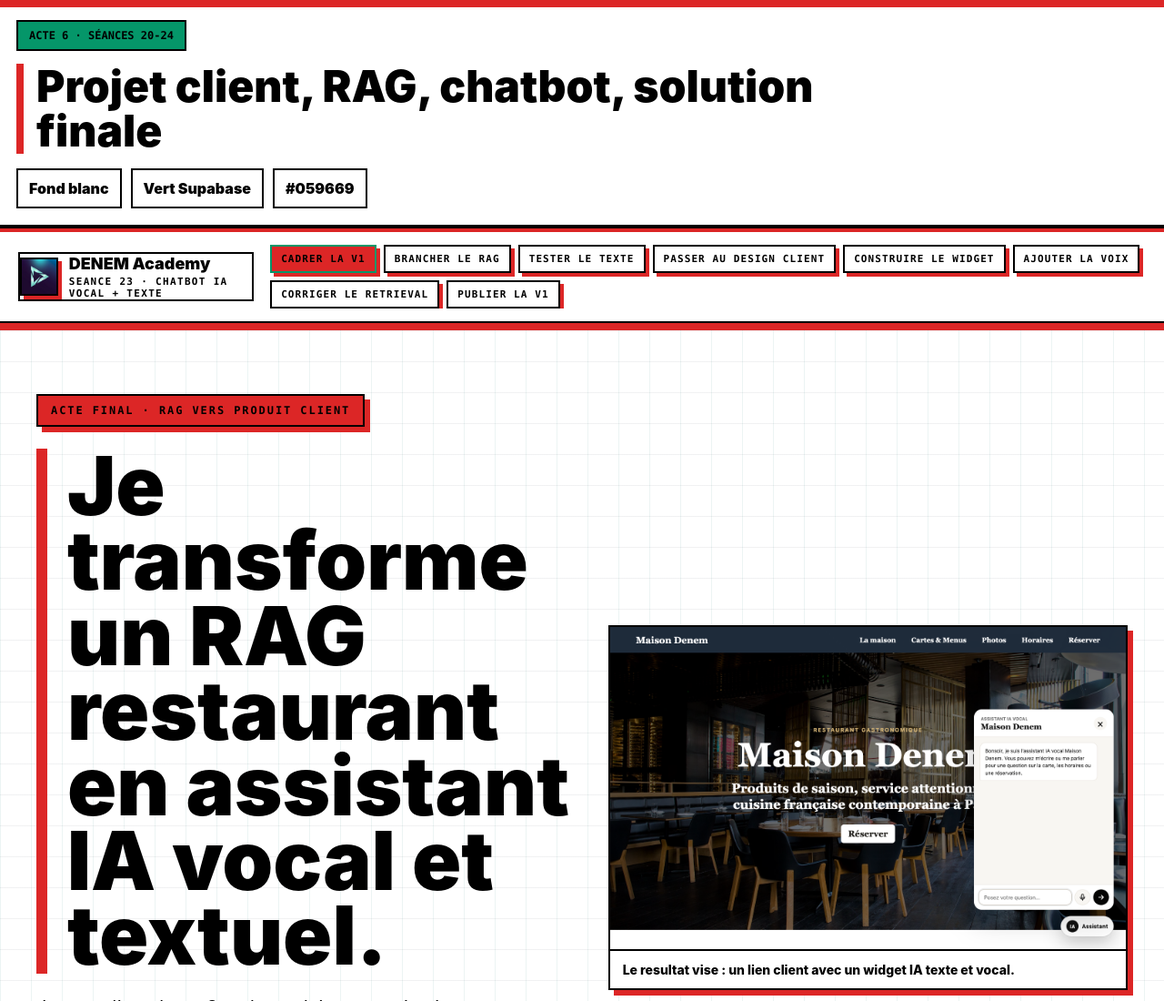
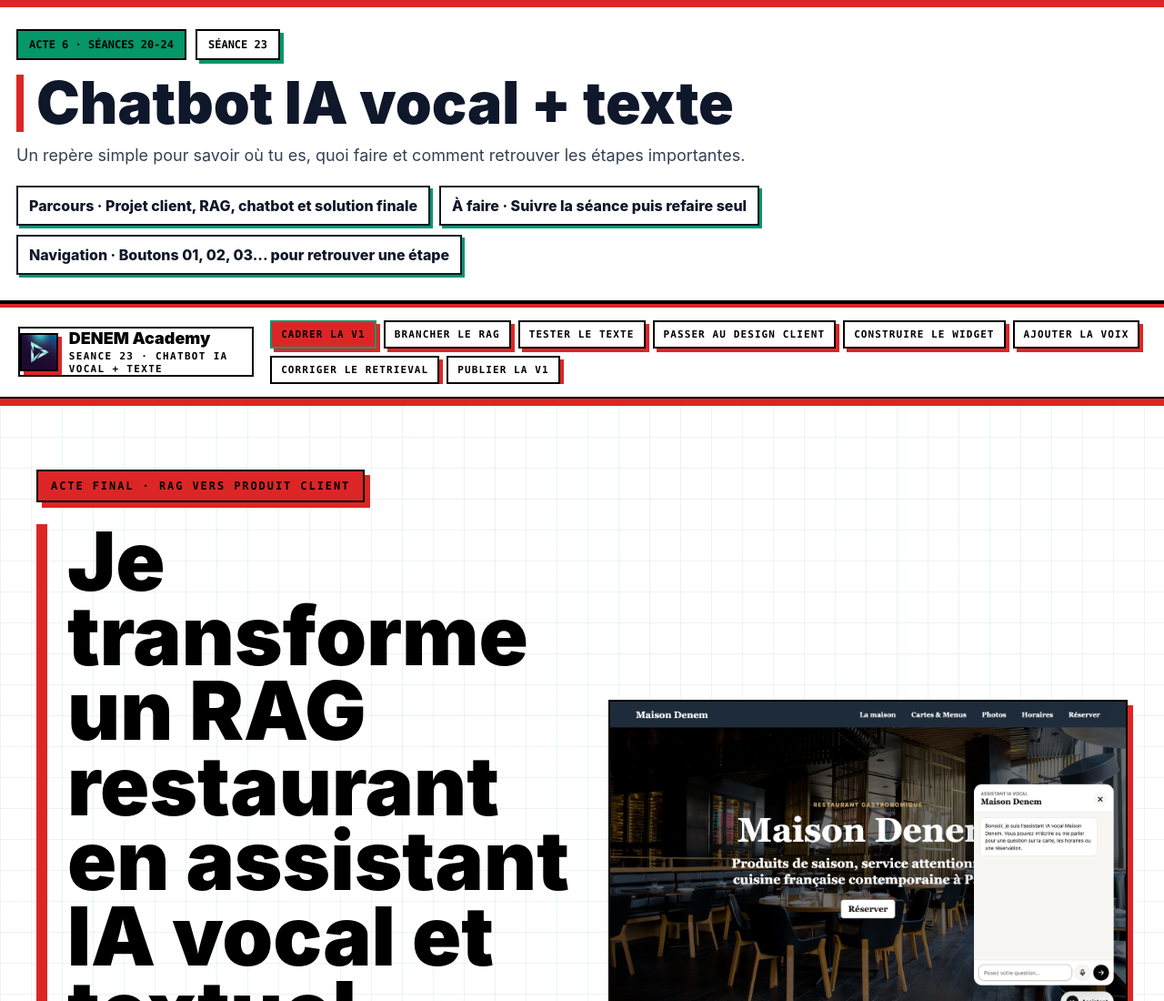
Before and after one commit to DenemAcademy/seance-23-chatbot-ia-vocal-texte, a plain HTML site: page index.html in a window 1280 px wide. Shown: the top 1100 px of the page at 91% size. Drawn offline with Linux system fonts and the light colour scheme.

Commit message:
Improve student-facing support header

```diff
--- a/index.html
+++ b/index.html
@@ -125,8 +125,8 @@
   }
 }
 </style>
-<!-- DENEM three-color act theme -->
-<style id="denem-three-color-act-theme">
+<!-- DENEM support visual theme -->
+<style id="denem-support-visual-theme">
 :root {
   color-scheme: light;
   --denem-white: #FFFFFF;
@@ -601,23 +601,99 @@
 }
 </style>
 
+
+<style id="denem-student-header-cleanup">
+.denem-act-ribbon {
+  padding: 28px 18px !important;
+  background: #ffffff !important;
+}
+.denem-act-ribbon__inner {
+  max-width: 1320px !important;
+  margin: 0 auto !important;
+}
+.denem-act-ribbon__topline {
+  display: flex;
+  flex-wrap: wrap;
+  align-items: center;
+  gap: 10px;
+  margin-bottom: 16px;
+}
+.denem-act-ribbon__session {
+  display: inline-flex;
+  align-items: center;
+  border: 2px solid #0f172a;
+  background: #ffffff;
+  color: #0f172a;
+  padding: 8px 12px;
+  font-family: ui-monospace, SFMono-Regular, Menlo, Monaco, Consolas, monospace;
+  font-size: 12px;
+  font-weight: 900;
+  text-transform: uppercase;
+  box-shadow: 4px 4px 0 var(--denem-act-color, var(--denem-act, #6d3df2));
+}
+.denem-act-ribbon h2 {
+  max-width: 1040px;
+  margin: 0 0 12px !important;
+  color: #0f172a !important;
+  font-size: clamp(34px, 5vw, 68px) !important;
+  line-height: .98 !important;
+  letter-spacing: 0 !important;
+}
+.denem-act-ribbon p {
+  max-width: 960px !important;
+  margin: 0 !important;
+  color: #334155 !important;
+  font-size: 18px !important;
+  line-height: 1.6 !important;
+}
+.denem-act-ribbon__chips {
+  gap: 10px !important;
+  margin-top: 18px !important;
+}
+.denem-act-ribbon__chips span {
+  border: 2px solid #0f172a !important;
+  background: #ffffff !important;
+  color: #0f172a !important;
+  padding: 10px 12px !important;
+  font-weight: 850 !important;
+  line-height: 1.25 !important;
+  box-shadow: 3px 3px 0 var(--denem-act-color, var(--denem-act, #6d3df2));
+}
+@media (max-width: 700px) {
+  .denem-act-ribbon {
+    padding: 22px 14px !important;
+  }
+  .denem-act-ribbon h2 {
+    font-size: clamp(30px, 11vw, 44px) !important;
+  }
+  .denem-act-ribbon p {
+    font-size: 16px !important;
+  }
+  .denem-act-ribbon__chips {
+    display: grid !important;
+    grid-template-columns: 1fr !important;
+  }
+}
+</style>
+
 </head>
 <body>
 
-<section class="denem-act-ribbon" aria-label="Acte stratégique">
+<section class="denem-act-ribbon" aria-label="En-tête du support de cours">
   <div class="denem-act-ribbon__inner">
-    <span class="denem-act-ribbon__kicker">Acte 6 · Séances 20-24</span>
-    <h2>Projet client, RAG, chatbot, solution finale</h2>
-
-    <div class="denem-act-ribbon__chips">
-      <span>Fond blanc</span>
-      <span>Vert Supabase</span>
-      <span>#059669</span>
+    <div class="denem-act-ribbon__topline">
+      <span class="denem-act-ribbon__kicker">Acte 6 · Séances 20-24</span>
+      <span class="denem-act-ribbon__session">Séance 23</span>
+    </div>
+    <h2>Chatbot IA vocal + texte</h2>
+    <p>Un repère simple pour savoir où tu es, quoi faire et comment retrouver les étapes importantes.</p>
+    <div class="denem-act-ribbon__chips" aria-label="Repères utiles du support">
+      <span>Parcours · Projet client, RAG, chatbot et solution finale</span>
+      <span>À faire · Suivre la séance puis refaire seul</span>
+      <span>Navigation · Boutons 01, 02, 03... pour retrouver une étape</span>
     </div>
   </div>
 </section>
-
-
 
 <div class="progress"><span id="progress"></span></div>
 <nav class="top"><div class="nav"><a class="brand" href="#top"><img src="logo-denem.jpeg" alt="Logo DENEM"><span><b>DENEM Academy</b><small>Seance 23 · Chatbot IA vocal + texte</small></span></a><div class="links"><a href="#section-01">Cadrer la V1</a><a href="#section-11">Brancher le RAG</a><a href="#section-21">Tester le texte</a><a href="#section-31">Passer au design client</a><a href="#section-41">Construire le widget</a><a href="#section-51">Ajouter la voix</a><a href="#section-61">Corriger le retrieval</a><a href="#section-71">Publier la V1</a></div></div></nav>
@@ -859,19 +935,8 @@
     </ul>
   </div>
 </section>
-<script id="denem-three-color-act-theme-script">
+<script id="denem-support-script">
 (function () {
-  const header = document.querySelector('header');
-  if (header) {
-    const colorPattern = /(Cette page appartient|couleur dominante|Fond blanc|Vert Supabase|Bleu LinkedIn|#[0-9A-Fa-f]{6})/;
-    header.querySelectorAll('p, span, div, li').forEach((el) => {
-      const text = (el.textContent || '').replace(/\s+/g, ' ').trim();
-      if (text.length > 0 && text.length < 240 && colorPattern.test(text)) {
-        el.remove();
-      }
-    });
-  }
-
   document.querySelectorAll('.reveal').forEach((el) => {
     el.classList.add('visible', 'is-visible');
   });
```
